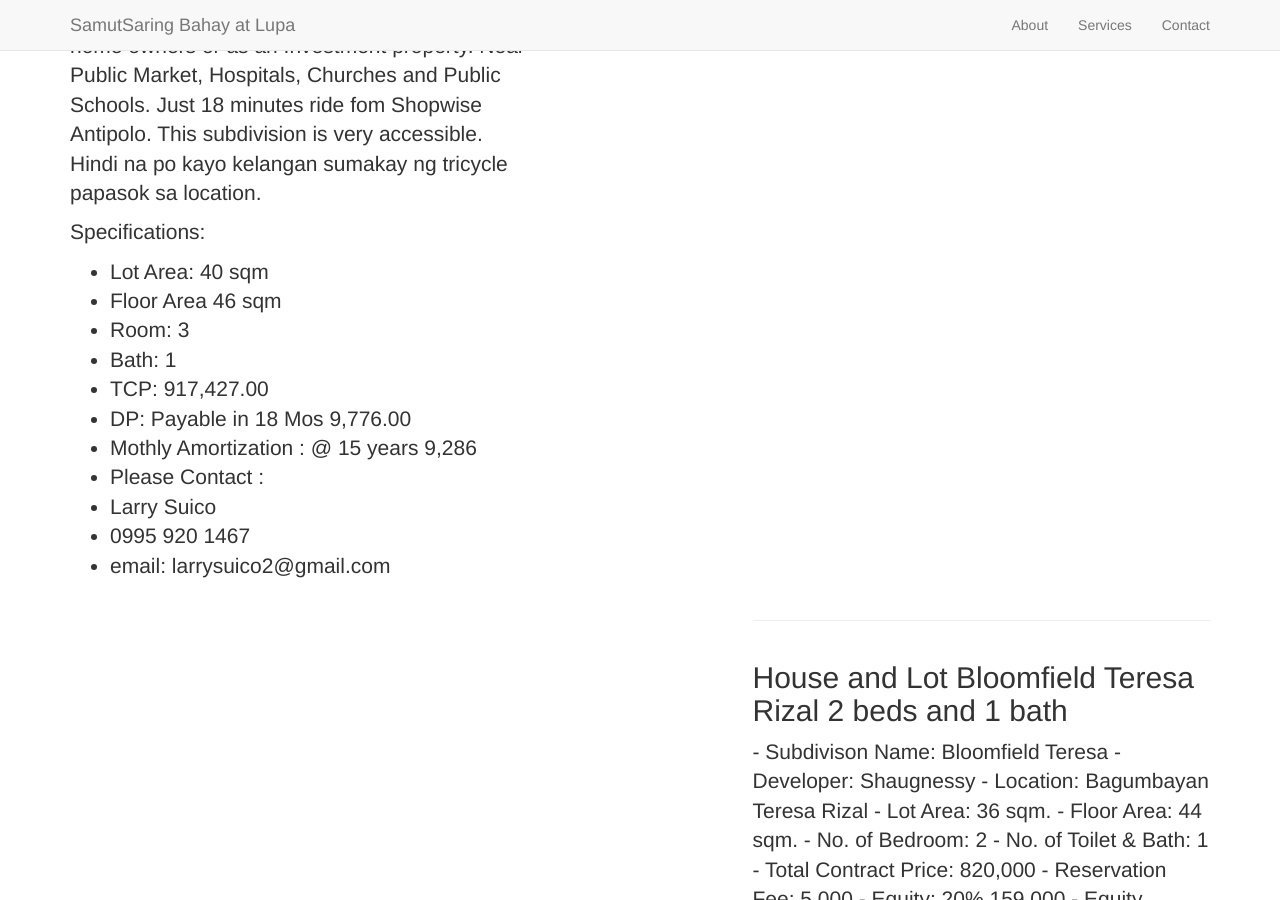
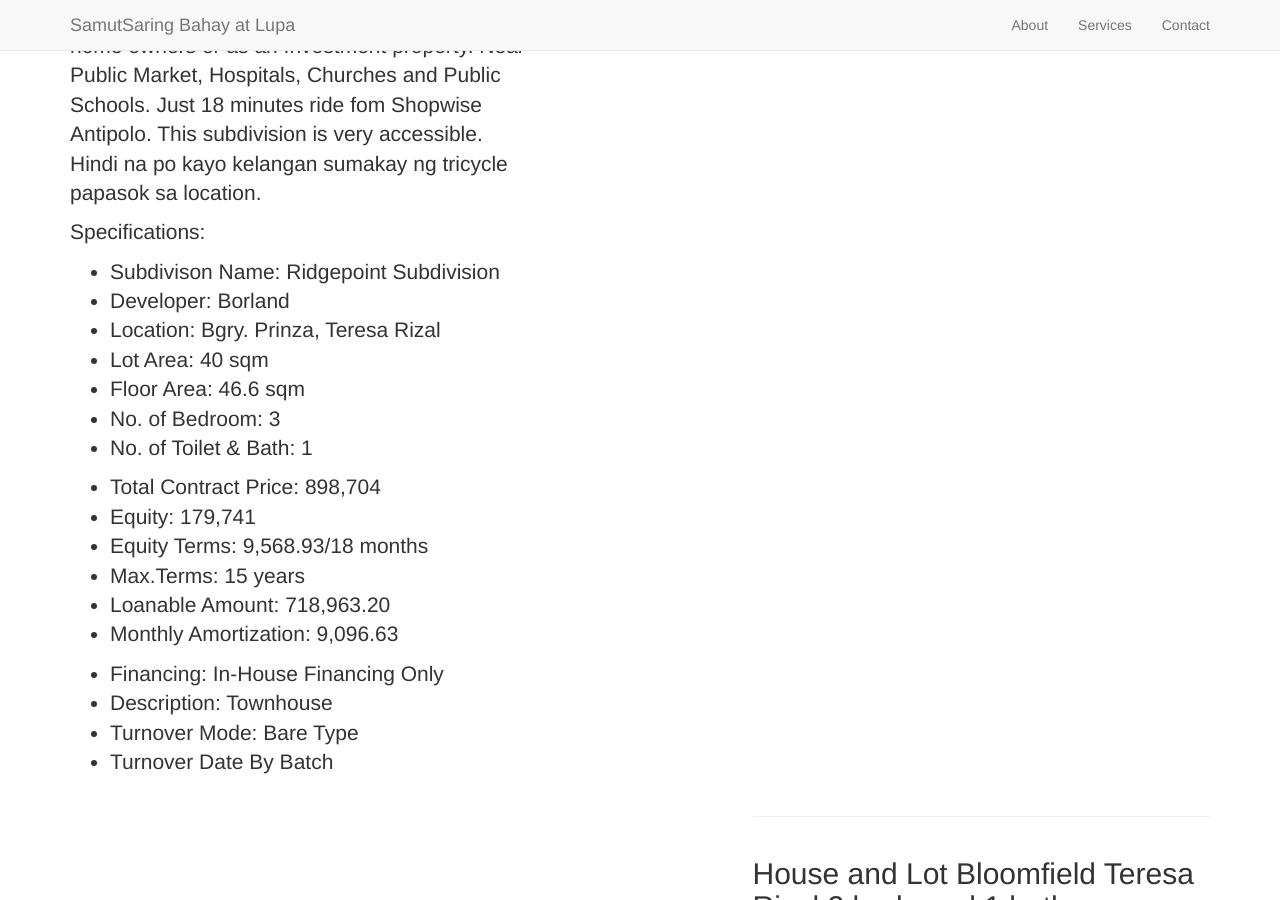
Before and after one commit to oscariotes/EQ-Lead-Gen, a Jekyll site: the page built from _posts/2014-09-23-services-3.markdown, in a window 1280 px wide and 900 px high, scrolled down 637 px. Built offline with Jekyll 4.4.1, drawn with Linux system fonts in a browser that asks for light colours; nearby versions of some CDN libraries; library files that are not in the unit come from our copies.

Commit message:
Update 2014-09-23-services-3.markdown

```diff
--- a/_posts/2014-09-23-services-3.markdown
+++ b/_posts/2014-09-23-services-3.markdown
@@ -9,14 +9,22 @@ Brand new house and lot available for you and your family. Very good location be
 
 Specifications:
 
--     Lot Area: 40 sqm
--     Floor Area 46 sqm
--     Room: 3
--     Bath: 1
--     TCP: 917,427.00
--     DP: Payable in 18 Mos 9,776.00
--     Mothly Amortization : @ 15 years 9,286
--     Please Contact :
--     Larry Suico
--     0995 920 1467
--     email: larrysuico2@gmail.com
+- Subdivison Name: Ridgepoint Subdivision
+- Developer: Borland
+- Location: Bgry. Prinza, Teresa Rizal
+- Lot Area: 40 sqm
+- Floor Area: 46.6 sqm
+- No. of Bedroom: 3
+- No. of Toilet & Bath: 1
+
+- Total Contract Price: 898,704
+- Equity: 179,741
+- Equity Terms: 9,568.93/18 months
+- Max.Terms: 15 years
+- Loanable Amount: 718,963.20
+- Monthly Amortization: 9,096.63
+
+- Financing: In-House Financing Only
+- Description: Townhouse
+- Turnover Mode: Bare Type
+- Turnover Date	By Batch
```
